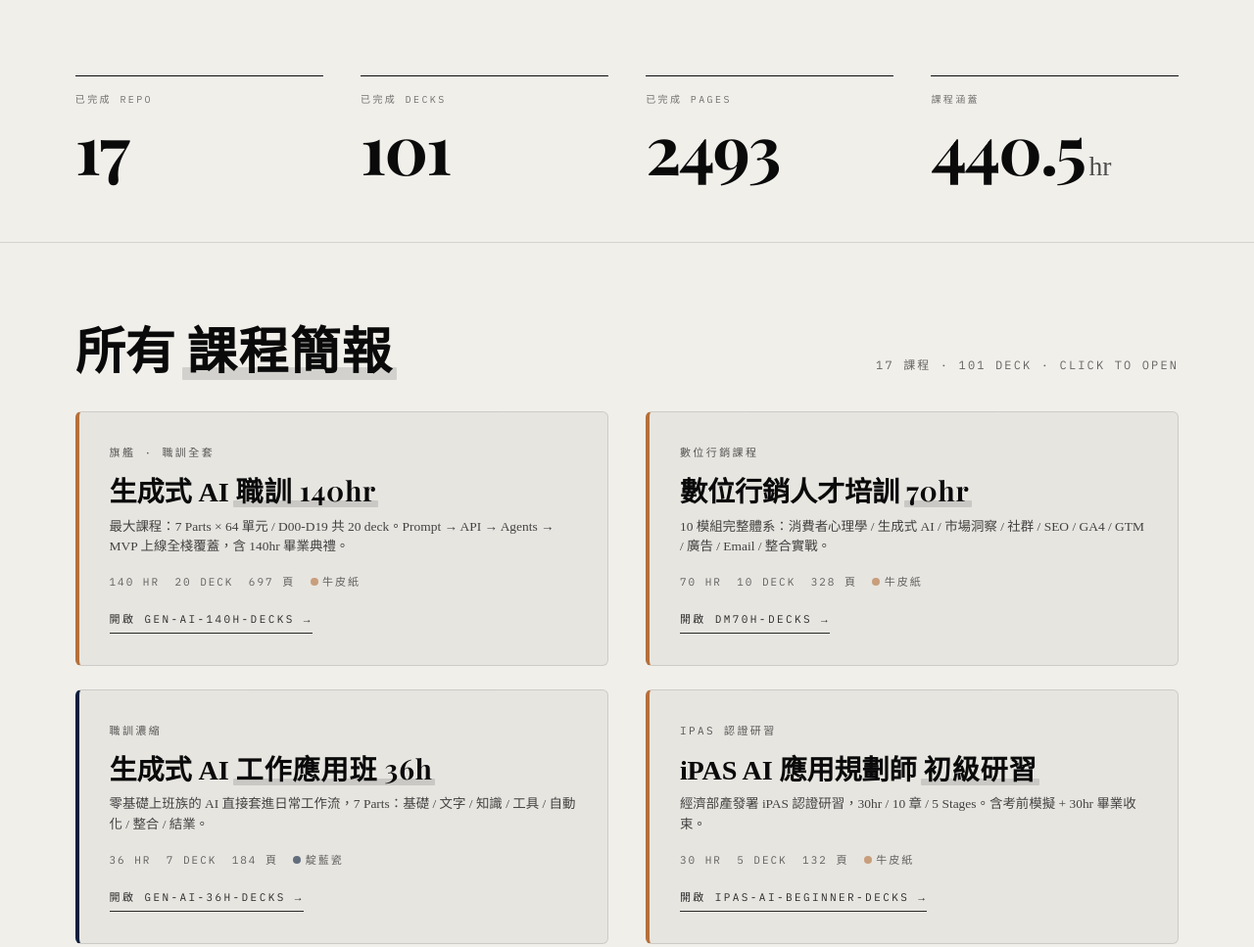
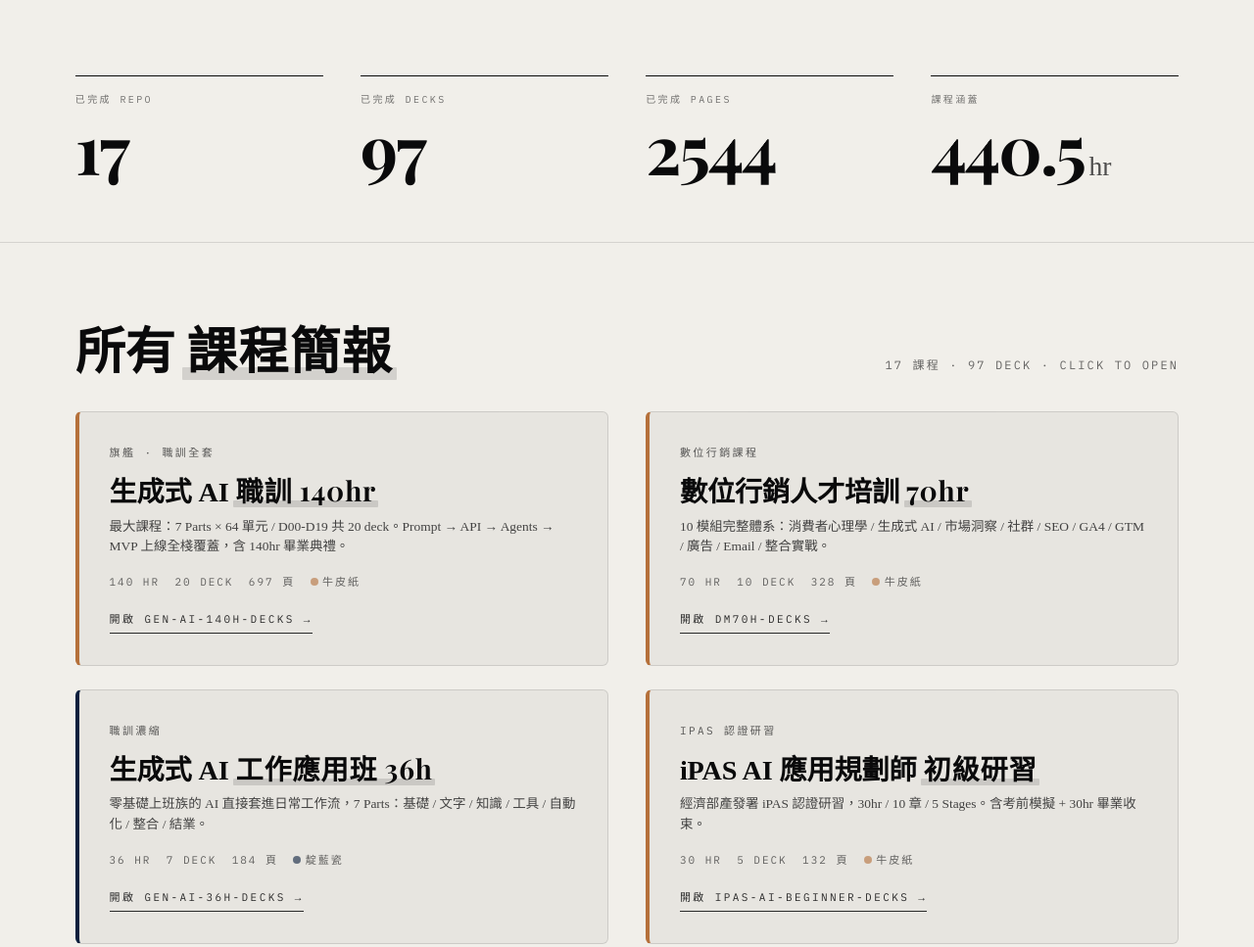
Before and after one commit to SKYPAI0326/course-decks-portal, a plain HTML site: page index.html in a window 1280 px wide. Shown: the part 725-1692 px from the top of the page at 98% size. Drawn offline with nearby package versions, Linux system fonts and the light colour scheme; a web font is replaced by a local one.

Commit message:
fix(portal): reconcile course deck totals

```diff
--- a/index.html
+++ b/index.html
@@ -174,14 +174,14 @@
 
 <section class="stats">
   <div class="stat"><div class="l">已完成 Repo</div><div class="n">17</div></div>
-  <div class="stat"><div class="l">已完成 Decks</div><div class="n">101</div></div>
-  <div class="stat"><div class="l">已完成 Pages</div><div class="n">2493</div></div>
+  <div class="stat"><div class="l">已完成 Decks</div><div class="n">97</div></div>
+  <div class="stat"><div class="l">已完成 Pages</div><div class="n">2544</div></div>
   <div class="stat"><div class="l">課程涵蓋</div><div class="n">440.5<span class="u">hr</span></div></div>
 </section>
 
 <div class="section-head">
   <h2>所有 <em>課程簡報</em></h2>
-  <div class="right">17 課程 · 101 deck · Click to Open</div>
+  <div class="right">17 課程 · 97 deck · Click to Open</div>
 </div>
 <div class="grid">
 
@@ -293,7 +293,7 @@
     <div class="meta"><span>辦公室 AI · 案例版</span></div>
     <h3>辦公室 AI 工具 <em>案例應用</em></h3>
     <div class="sub">6 小時 4 大部門案例（業務 / 財務 / 電商 / 行政），56 套提示詞 + 4 份 sample dataset。每案例採「場景→示範→拆解→演練→驗證」5 段微結構。</div>
-    <div class="stats-row"><span>6 hr</span><span>6 deck</span><span>104 頁</span><span class="theme-tag"><span class="theme-dot"></span>墨水經典</span></div>
+    <div class="stats-row"><span>6 hr</span><span>9 deck</span><span>155 頁</span><span class="theme-tag"><span class="theme-dot"></span>墨水經典</span></div>
     <span class="open">開啟 office-ai-cases-decks →</span>
   </a>
 
@@ -353,7 +353,7 @@
 
 <footer>
   <span class="logo">弄一下工作室</span>
-  <span>Lecturer Decks Hub · 16 課程 · 95 deck · 2389 頁</span>
+  <span>Lecturer Decks Hub · 17 課程 · 97 deck · 2544 頁</span>
   <span>2026 · MIT-Style Open</span>
 </footer>
 
```
Also changed, not shown: 1 other file.
